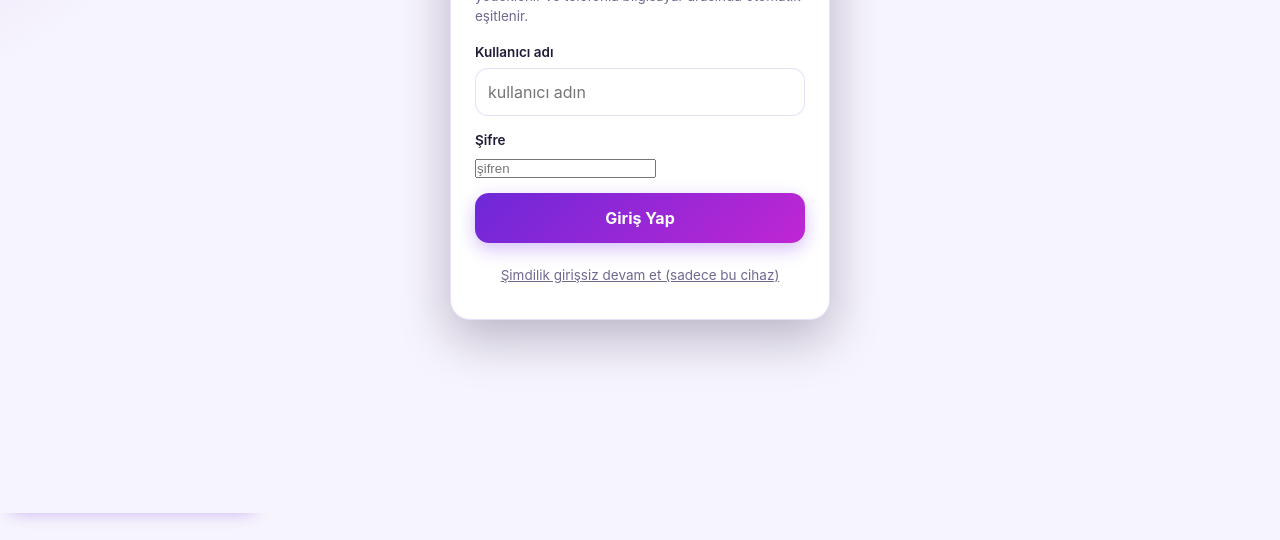
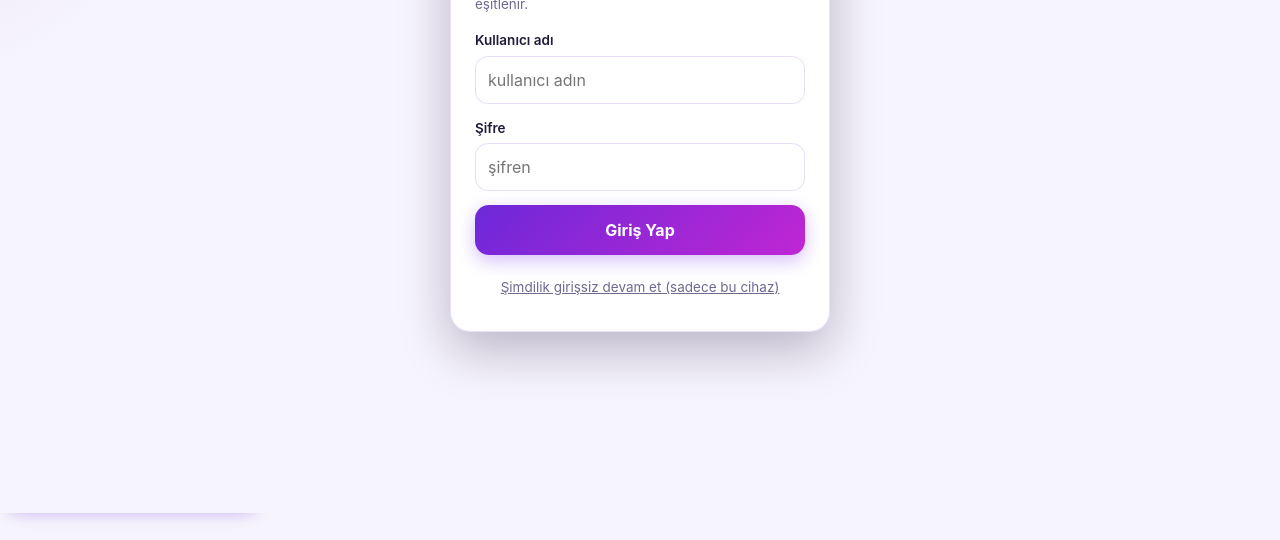
Before and after one commit to amcaniz99/hmgs-yanlis, a website: page index.html in a window 1280 px wide. Shown: the part 287-827 px from the top of the page. Drawn offline with Linux system fonts and the light colour scheme.

Commit message:
Add files via upload

```diff
--- a/index.html
+++ b/index.html
@@ -83,13 +83,13 @@ h2{font-size:19px; font-weight:700; margin-bottom:12px; letter-spacing:-.01em}
 .alan{margin-bottom:14px}
 .alan label{display:block; font-size:13.5px; font-weight:600; margin-bottom:5px}
 .alan label .istege{font-weight:400; color:var(--muted)}
-input[type=text], input[type=date], select, textarea{
+input[type=text], input[type=password], input[type=date], select, textarea{
   width:100%; font:inherit; font-size:16px; color:var(--text);
   background:var(--surface); border:1.5px solid var(--border); border-radius:13px;
   padding:11px 12px; min-height:46px;
   transition:border-color .15s ease;
 }
-input[type=text]:focus, input[type=date]:focus, select:focus, textarea:focus{border-color:var(--primary)}
+input[type=text]:focus, input[type=password]:focus, input[type=date]:focus, select:focus, textarea:focus{border-color:var(--primary)}
 textarea{resize:vertical; min-height:72px}
 input:focus, select:focus, textarea:focus, button:focus-visible{
   outline:2px solid var(--primary); outline-offset:1px;
```
